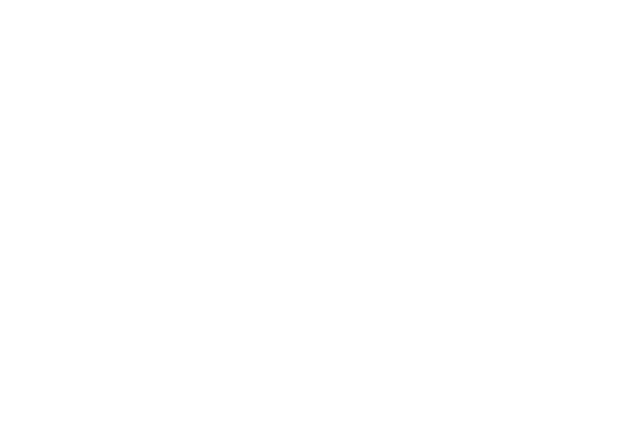
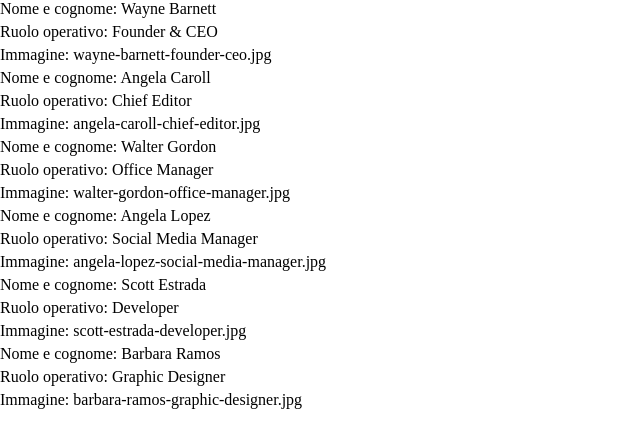
Before and after one commit to flavio-franceschetti/js-our-team, a plain HTML site: page index.html in a window 1280 px wide. Shown: the whole page, without its empty margins (0-640 px from the left). Drawn offline with Linux system fonts and the light colour scheme.

Commit message:
feat: print all values of object into the html container

```diff
--- a/css/style.css
+++ b/css/style.css
@@ -3,3 +3,7 @@
   margin: 0;
   box-sizing: border-box;
 }
+
+.member {
+  margin-bottom: 5px;
+}
--- a/js/main.js
+++ b/js/main.js
@@ -32,6 +32,9 @@ const teamMembers = [
   },
 ];
 
+// estrapolo l'elemento html container per inserire i vari valori degli ogetti nel DOM
+const valuesContainer = document.querySelector(".container");
+
 // creo un ciclo for per estrapolare gli ogetti dell'array
 for (let i = 0; i < teamMembers.length; i++) {
   let member = teamMembers[i];
@@ -48,4 +51,9 @@ for (let i = 0; i < teamMembers.length; i++) {
     "Ruolo: " + memberRole,
     "Immagine: " + memberImg
   );
+
+  // dopo aver stampato in console i valori creo degli elementi html dove inserirò i valori
+  valuesContainer.innerHTML += `<div class="member">Nome e cognome: ${memberName}</div>`;
+  valuesContainer.innerHTML += `<div class="member">Ruolo operativo: ${memberRole}</div>`;
+  valuesContainer.innerHTML += `<div class="member">Immagine: ${memberImg}</div>`;
 }
```
